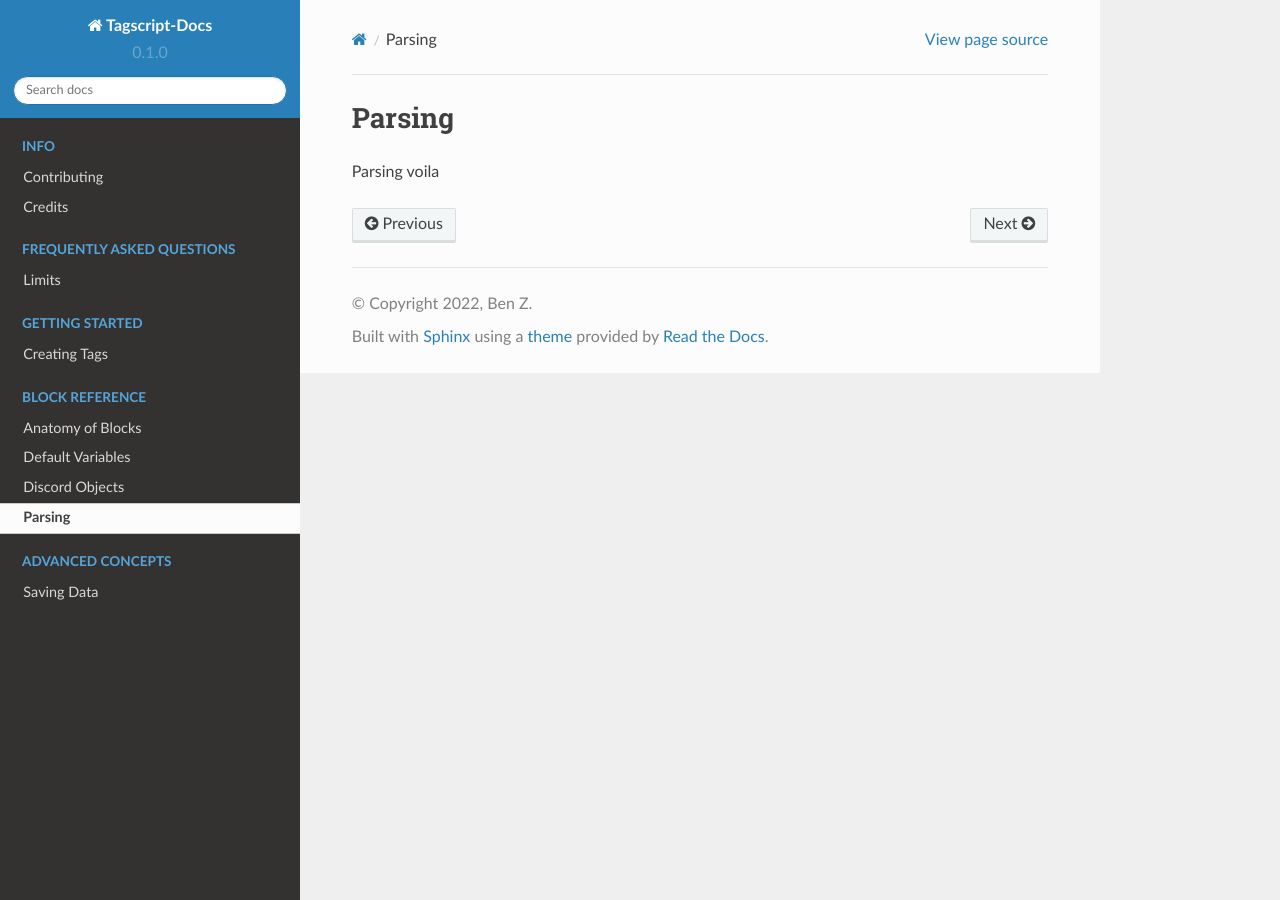
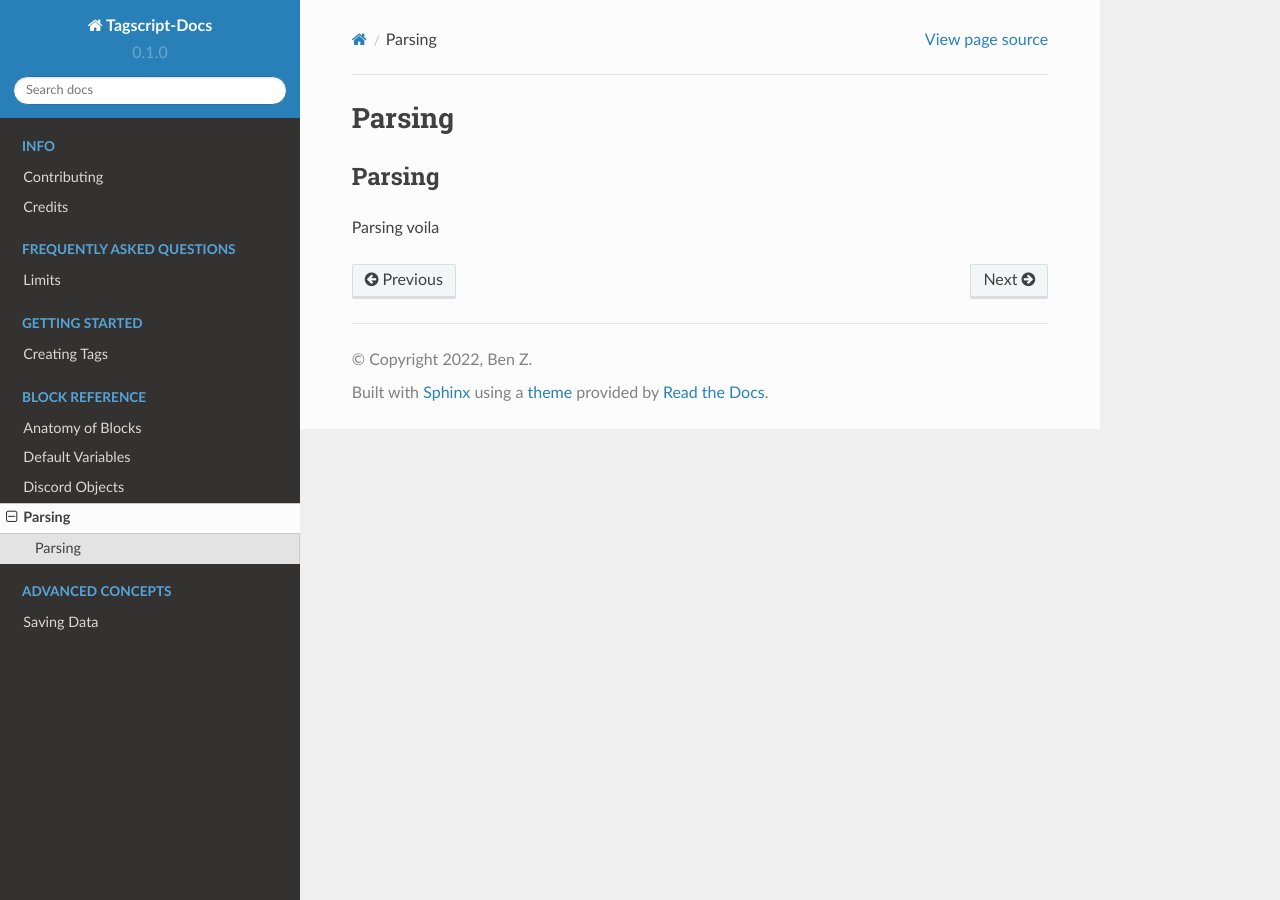
Before and after one commit to Leg3ndary/tagscript-docs, a Sphinx documentation site: the page built from docs/source/BlockReference/parsing.rst, in a window 1280 px wide. Built offline with Sphinx 7.4.7 and the Read the Docs theme 2.0.0, drawn with Linux system fonts in a browser that asks for light colours.

Commit message:
Add parsing label

```diff
--- a/docs/source/BlockReference/default.rst
+++ b/docs/source/BlockReference/default.rst
@@ -61,7 +61,7 @@ Args/Message
 
     This is probably the most used and important block in tagscript, it's what allows you to access what users put after an invocation.
 
-    In addition you will often need to parse this block, so it would be wise to check out :ref:`parsing`.
+    In addition you will often need to parse this block, so it would be wise to check out :ref:`parsing-label`.
 
 .. code:: css
 
--- a/docs/source/BlockReference/parsing.rst
+++ b/docs/source/BlockReference/parsing.rst
@@ -1,5 +1,8 @@
-.. _parsing:
+
 Parsing
 =======
 
+.. _parsing-label:
+Parsing
+-------
 Parsing voila
```
